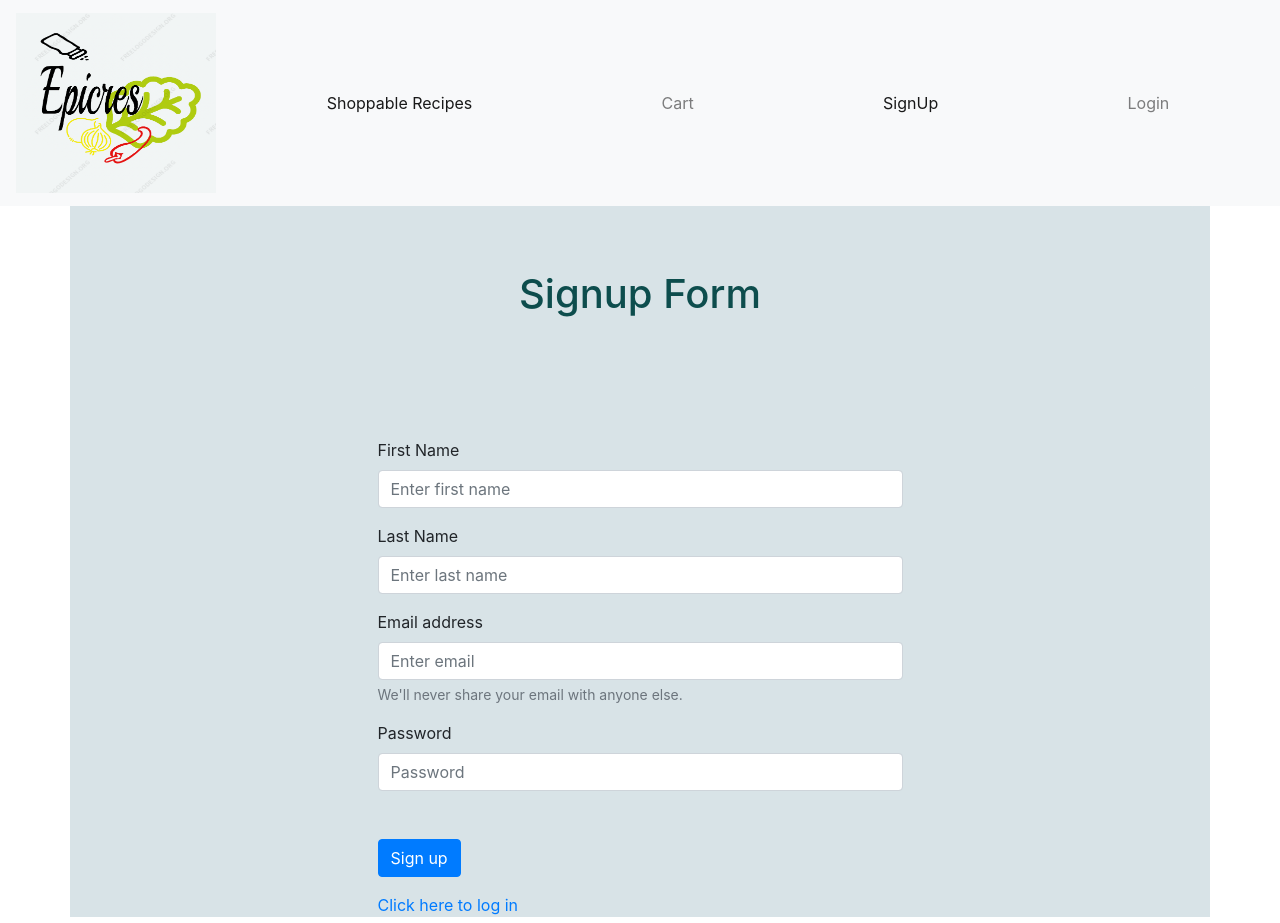
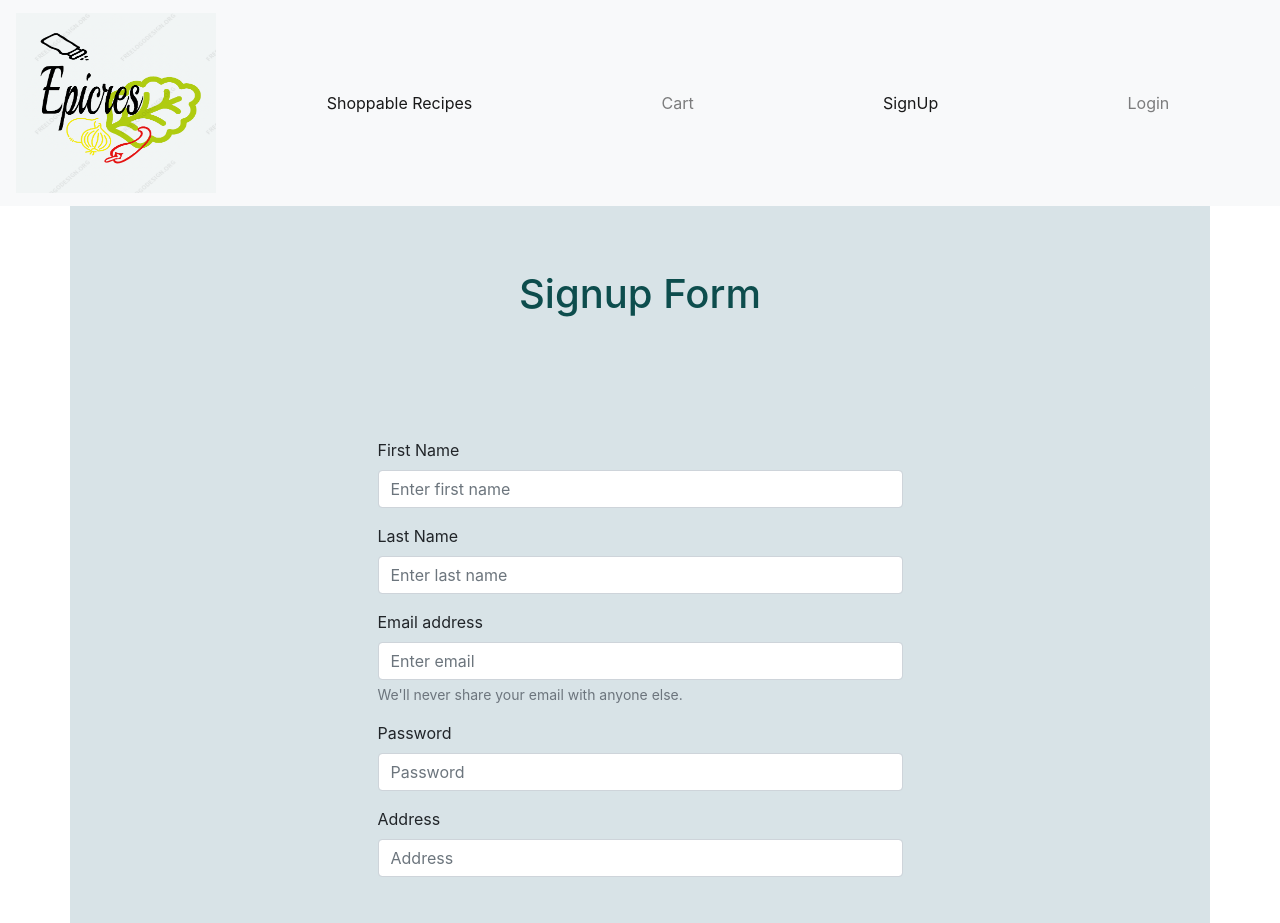
Before and after one commit to quynhho-2007/epicres-client, a React (Create React App) app: page /signup in a window 1280 px wide. Shown: the top 923 px of the page. Built offline with nearby package versions, Linux system fonts and the light colour scheme.

Commit message:
Add address in signup form

```diff
--- a/src/pages/SignUp/index.js
+++ b/src/pages/SignUp/index.js
@@ -13,6 +13,8 @@ export default function SignUp() {
   const [lastName, setLastName] = useState("");
   const [email, setEmail] = useState("");
   const [password, setPassword] = useState("");
+  const [address, setAddress] = useState("");
+
   const dispatch = useDispatch();
   const token = useSelector(selectToken);
   const history = useHistory();
@@ -26,12 +28,13 @@ export default function SignUp() {
   function submitForm(event) {
     event.preventDefault();
 
-    dispatch(signUp(firstName, lastName, email, password));
+    dispatch(signUp(firstName, lastName, email, password, address));
 
     setEmail("");
     setPassword("");
     setFirstName("");
     setLastName("");
+    setAddress("");
   }
 
   return (
@@ -90,6 +93,16 @@ export default function SignUp() {
             required
           />
         </Form.Group>
+        <Form.Group controlId="formBasicAddress">
+          <Form.Label>Address</Form.Label>
+          <Form.Control
+            value={address}
+            onChange={(event) => setAddress(event.target.value)}
+            type="address"
+            placeholder="Address"
+            required
+          />
+        </Form.Group>
         <Form.Group className="mt-5">
           <Button variant="primary" type="submit" onClick={submitForm}>
             Sign up
--- a/src/store/user/actions.js
+++ b/src/store/user/actions.js
@@ -90,7 +90,7 @@ export const setFavorites = (favoriteData) => ({
 export const logOut = () => ({ type: LOG_OUT });
 
 //To Signup
-export const signUp = (firstName, lastName, email, password) => {
+export const signUp = (firstName, lastName, email, password, address) => {
   return async (dispatch, getState) => {
     dispatch(appLoading());
     try {
@@ -99,6 +99,7 @@ export const signUp = (firstName, lastName, email, password) => {
         lastName,
         email,
         password,
+        address,
       });
 
       dispatch(loginSuccess(response.data));
--- a/src/store/user/reducer.js
+++ b/src/store/user/reducer.js
@@ -5,6 +5,7 @@ const initialState = {
   firstName: null,
   lastName: null,
   email: null,
+  address: null,
   favorites: [],
 };
 
```
